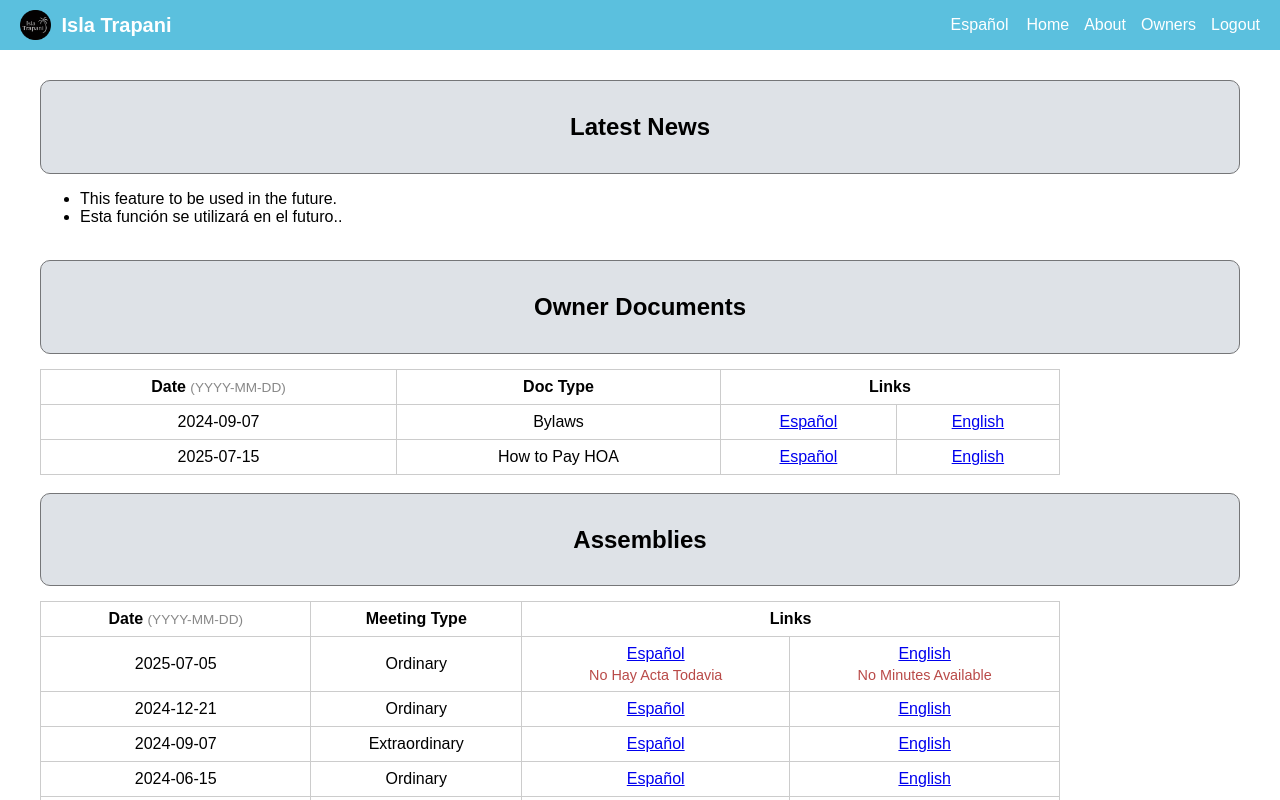
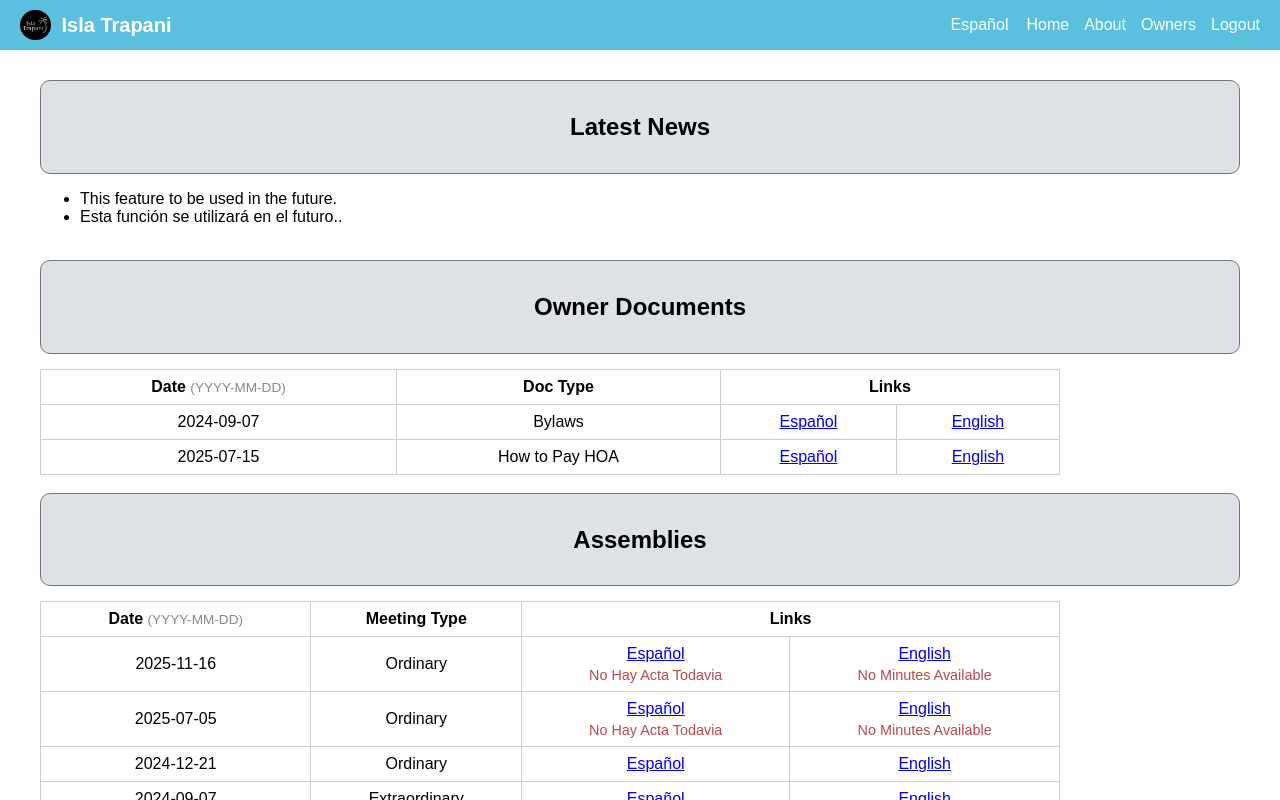
Before and after one commit to grdino/isla-trapani, a Next.js app: page /owners in a window 1280 px wide. Shown: the top 800 px of the page. Built offline with nearby package versions, Linux system fonts and the light colour scheme; sample sign-in values are in the browser's storage.

Commit message:
Update owners.js
Added 2025-11-16 Ordinary Meeting Summary Docs

```diff
--- a/pages/owners.js
+++ b/pages/owners.js
@@ -150,6 +150,20 @@ export default function Owners() {
               </tr>
             </thead>
             <tbody>
+              <tr>
+                <td data-label={t('tt_date')}>2025-11-16</td>
+                <td data-label={t('tt_meeting_type')}>
+                  {t('td_agm')}
+                </td>
+                <td data-label={t('tt_links')}>
+                  <a href="/owners-docs/summary-2025-11-16-esp.pdf">Español</a>
+                  <div className="no-hay-text">No Hay Acta Todavia</div>
+                </td>
+                <td data-label={t('tt_links')}>
+                  <a href="/owners-docs/summary-2025-11-16-eng.pdf">English</a>
+                  <div className="no-hay-text">No Minutes Available</div>
+                </td>
+              </tr>
               <tr>
                 <td data-label={t('tt_date')}>2025-07-05</td>
                 <td data-label={t('tt_meeting_type')}>
```
